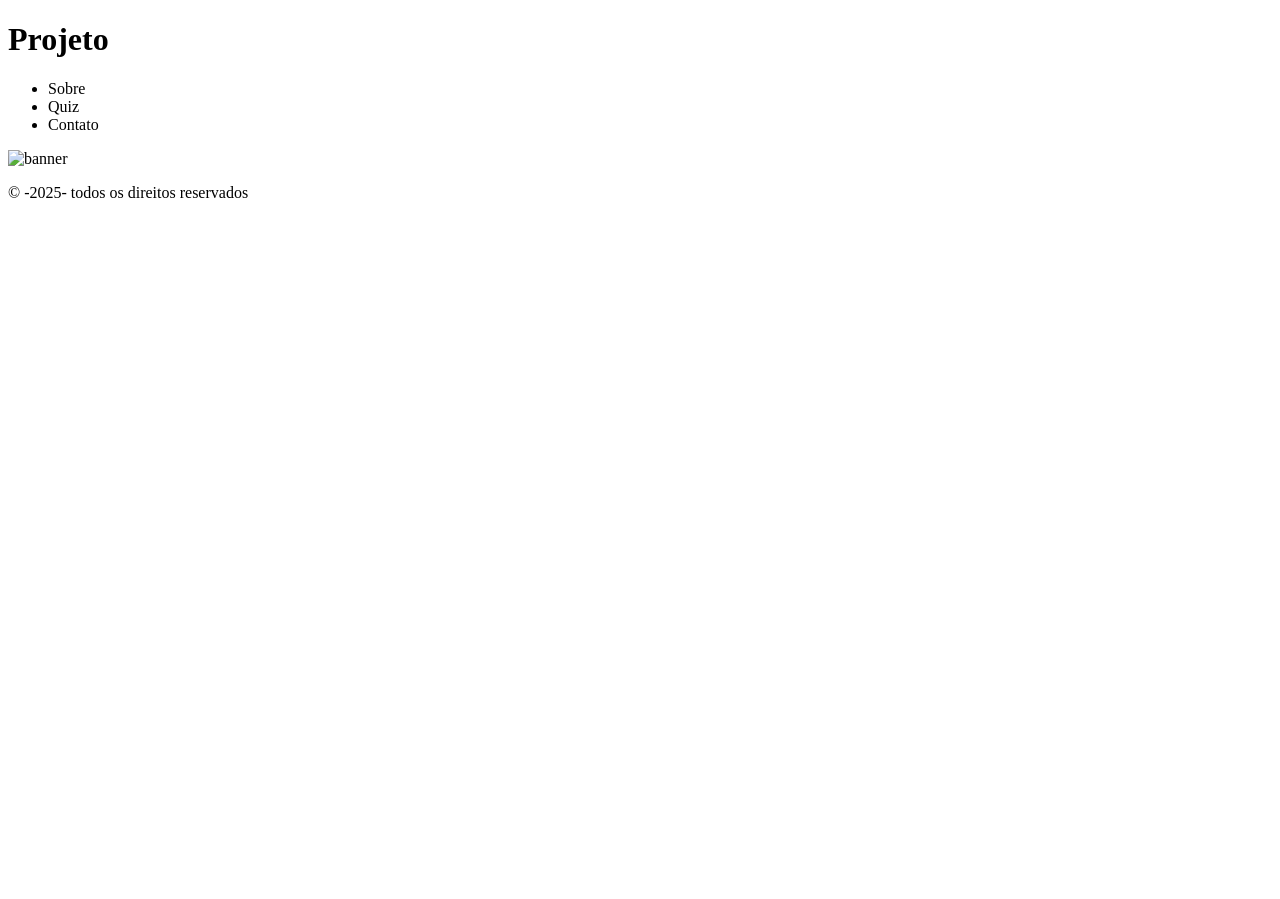
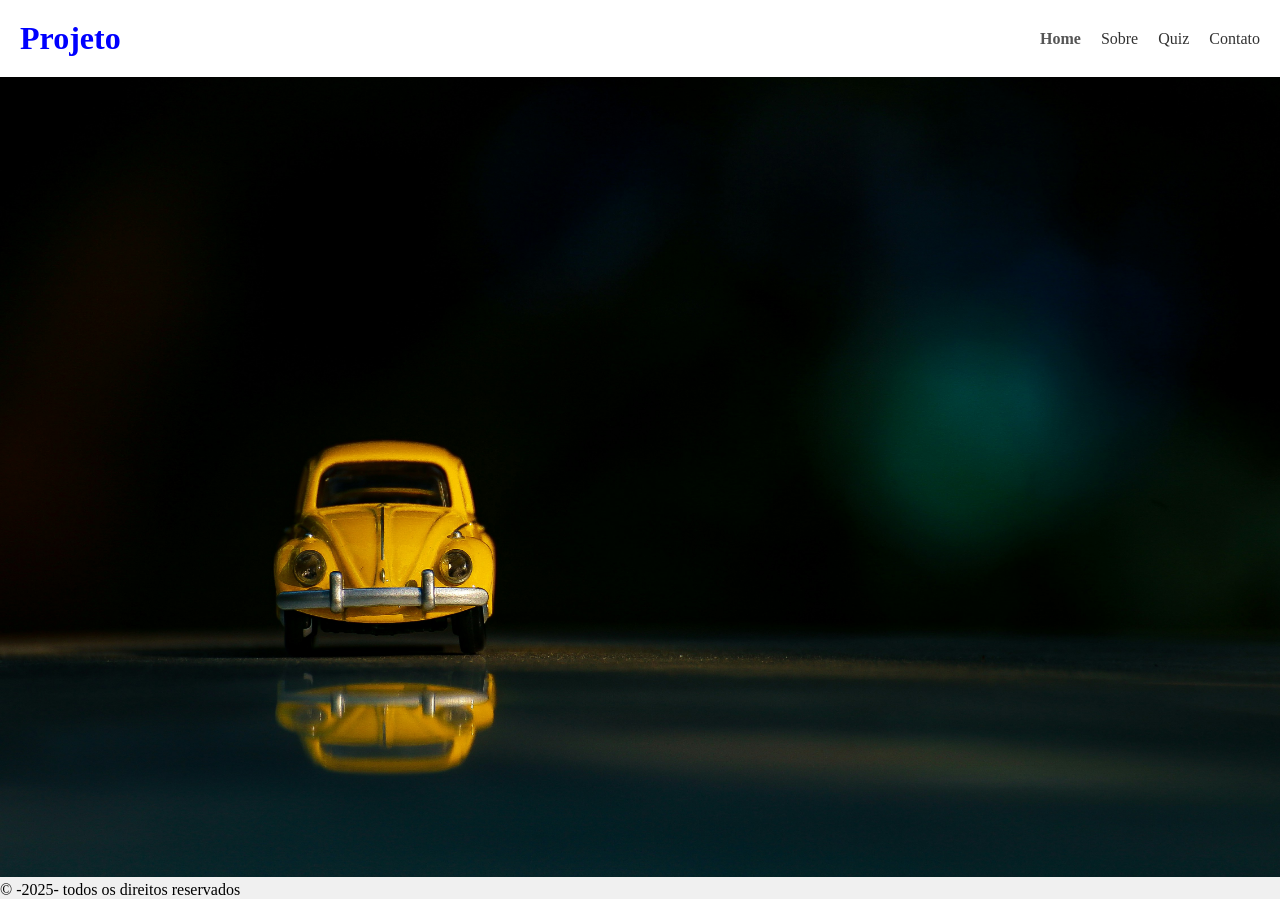
Before and after one commit to lucasrowlandsabat/projeto4, a plain HTML site: page index.html in a window 1280 px wide. Before the commit the page ends 800 px from the top, so only its background shows below. Drawn offline with Linux system fonts and the light colour scheme.

Commit message:
Criando o slideshow e estilizando

```diff
--- a/index.html
+++ b/index.html
@@ -12,6 +12,7 @@
         <h1 id="logo">Projeto</h1>
         <nav>
             <ul>
+                <li><a href="index.html">Home</a></li>
                 <li><a href="#"></a>Sobre</li>
                 <li><a href="#"></a>Quiz</li>
                 <li><a href="#"></a>Contato</li>
--- a/src/css/estilo.css
+++ b/src/css/estilo.css
@@ -0,0 +1,41 @@
+*{
+    margin: 0;
+    padding: 0;
+    box-sizing: border-box;
+}
+
+body{
+    background: #f0f0f0;
+}
+header{
+    background: #fff;
+    color: #333;
+    padding: 20px;
+    display: flex;
+    justify-content: space-between;
+    align-items: center;
+    box-shadow: 5px 5px 5px #555;
+}
+header nav ul{
+    list-style: none;
+    display: flex;
+    gap: 20px;
+}
+header nav ul li a{
+    text-decoration: none;
+    color: #555;
+    font-weight: 700;
+}
+header nav ul li a:hover{
+    color: goldenrod;
+    text-decoration: underline;
+    border: 2px solid #ccc;
+}
+header #logo{
+    color: blue;
+}
+.banner #image{
+    width: 100%;
+    height: 100vh;
+    object-fit: cover;
+}
--- a/src/js/script.js
+++ b/src/js/script.js
@@ -0,0 +1,24 @@
+//DECLARANDO UM ARRAY DE IMAGENS
+
+let imagens =[
+    'src/assets/imagem1.jpg',
+    'src/assets/imagem2.jpg',
+    'src/assets/imagem3.jpg',
+]
+
+//DECLARANDO AS VARIAVEIS
+
+let i = 0;
+let tempo = 5000;
+
+//CRIANDO A FUNÇÃO DO SLIDESHOW
+
+function slideShow(){
+    document.getElementById('image').src = imagens[i];
+    i++;
+    if(i == imagens.length){
+        i=0;
+    }
+    setTimeout("slideShow()",tempo)
+}
+slideShow();
```
